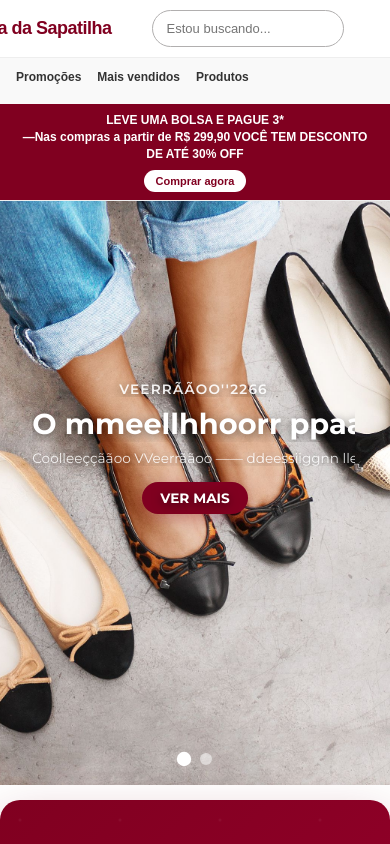
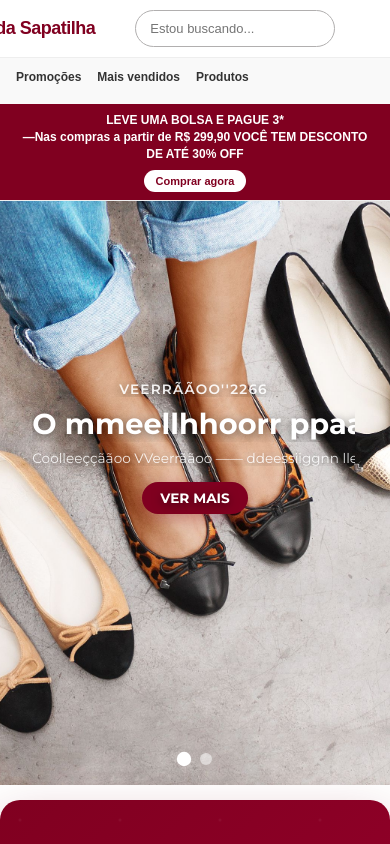
Before and after one commit to Ramon123-ST/Casa_sapatilha, a React (Vite) app: page / in a window 390 px wide. Shown: the top 844 px of the page. Built offline with nearby package versions, Linux system fonts and the light colour scheme.

Commit message:
ajuste na resposividade da logo

```diff
--- a/src/components/Header/Header.module.css
+++ b/src/components/Header/Header.module.css
@@ -285,7 +285,7 @@ body {
   .logotipo {
     font-size: 15px;
     margin: 10px;
-    margin-left: -50px;           /* Evita que a logo encolha */
+    margin-left: -75px;           /* Evita que a logo encolha */
   }
 
   .busca {
```
